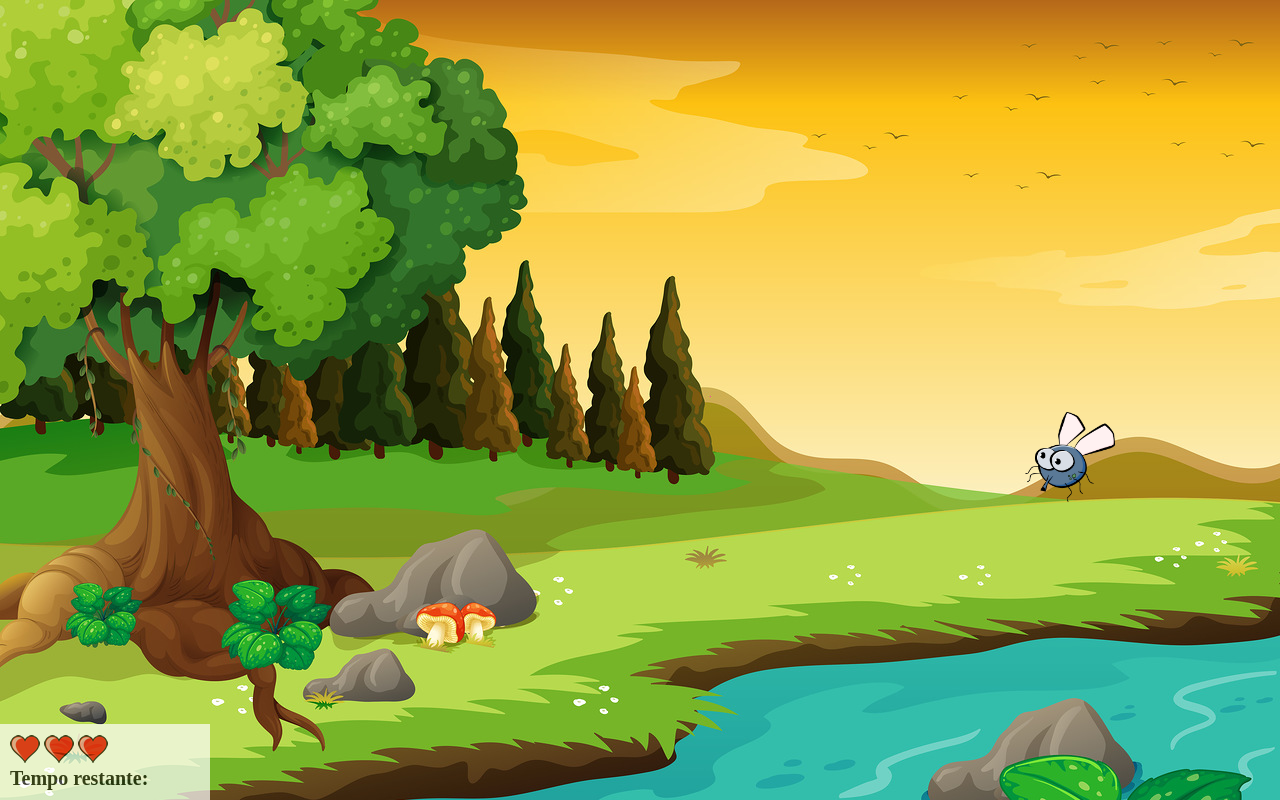
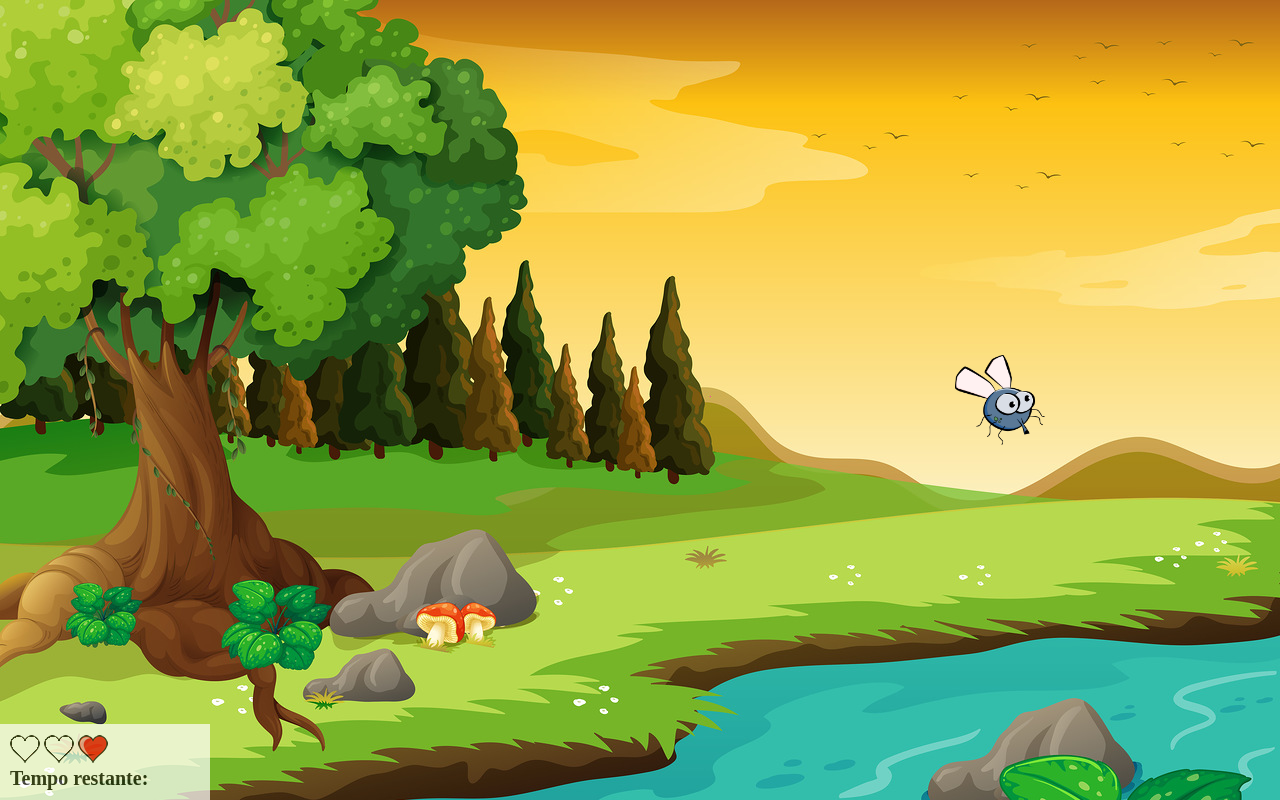
Before and after one commit to iamdevNoel/game-mata-mosca, a plain HTML site: page index.html in a window 1280 px wide. Drawn offline with Linux system fonts and the light colour scheme.

Commit message:
update index and functions

```diff
--- a/index.html
+++ b/index.html
@@ -13,13 +13,13 @@
 <body onresize="DefinirTamanhoTela(); CriarPosicaoAleatoria();">
     <script>DefinirTamanhoTela();</script>
     <script>CriarPosicaoAleatoria();</script>
-    <script>setInterval(CriarMoscas, 1500)</script>
+    <script>setInterval(ControlarMoscas, 1500)</script>
 
     <div class="hud">
         <div class="vidas">
-            <img src="assets/coracao_cheio.png" alt="">
-            <img src="assets/coracao_cheio.png" alt="">
-            <img src="assets/coracao_cheio.png" alt="">
+            <img id="vida3" src="assets/coracao_cheio.png" alt="">
+            <img id="vida2" src="assets/coracao_cheio.png" alt="">
+            <img id="vida1" src="assets/coracao_cheio.png" alt="">
         </div>
 
         <div class="cronometro">
--- a/script.js
+++ b/script.js
@@ -5,6 +5,7 @@ var tipoDeMosca;
 var isFlipped;
 var coordenadaX;
 var coordenadaY;
+var vidas = 3;
 
 
 
@@ -40,6 +41,8 @@ function EscolherTipoMosca() {
     }
 }
 
+/*Função que determina aleatoriamente se a mosca será
+exibida "olhando" para esquerda ou direita*/
 function Flipar() {
     isFlipped = Math.floor(Math.random() * 2) + 1;
 
@@ -49,20 +52,39 @@ function Flipar() {
     }
 }
 
-function CriarMoscas() {
+function ControlarMoscas() {
+    if (vidas == 0) {
+        alert('game over')
+    }
+
+    //caso já haja um elemento mosca na tela, elimina-o antes de criar outro
     if (document.getElementById('mosca')) {
         document.getElementById('mosca').remove();
+
+        document.getElementById('vida' + vidas).src = 'assets/coracao_vazio.png';
+        vidas--;
     }
+
+
 
     var mosca = document.createElement('img');
     mosca.src = 'assets/mosca.png';
     mosca.id = 'mosca';
+    //determina classes do elemento mosca de acordo com retorno das funções
     mosca.className = EscolherTipoMosca() + ' ' + Flipar();
 
+    //elemento mosca recebe valores para determinar seu posicionamento em relação ao body
     CriarPosicaoAleatoria();
     mosca.style.position = 'absolute';
     mosca.style.left = coordenadaX + 'px';
     mosca.style.top = coordenadaY + 'px';
 
-    document.body.appendChild(mosca);
+    mosca.onclick = function() {
+        this.remove();
+    }
+
+    if (vidas > 0) {
+        //adiciona o elemento mosca ao body
+        document.body.appendChild(mosca);
+    }
 }
```
